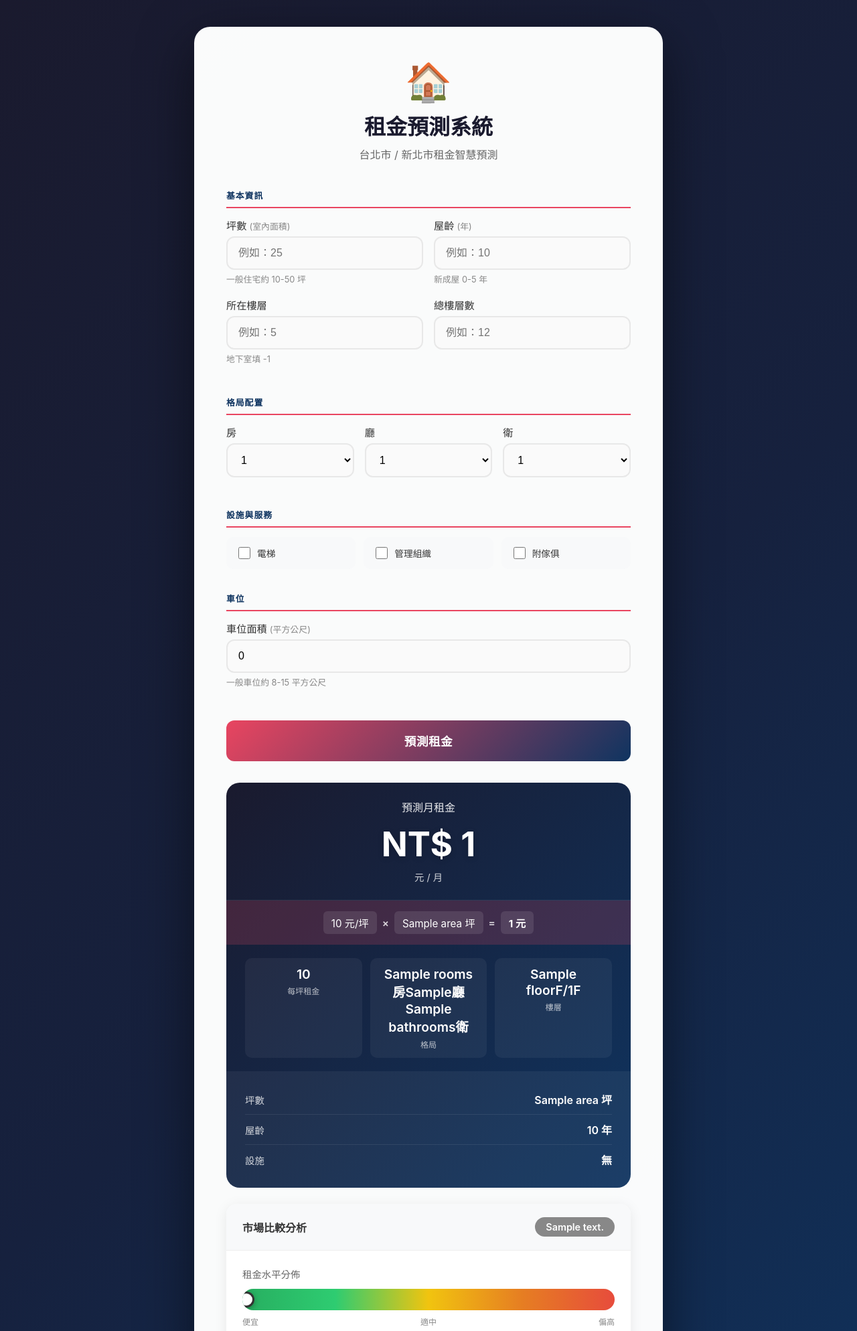
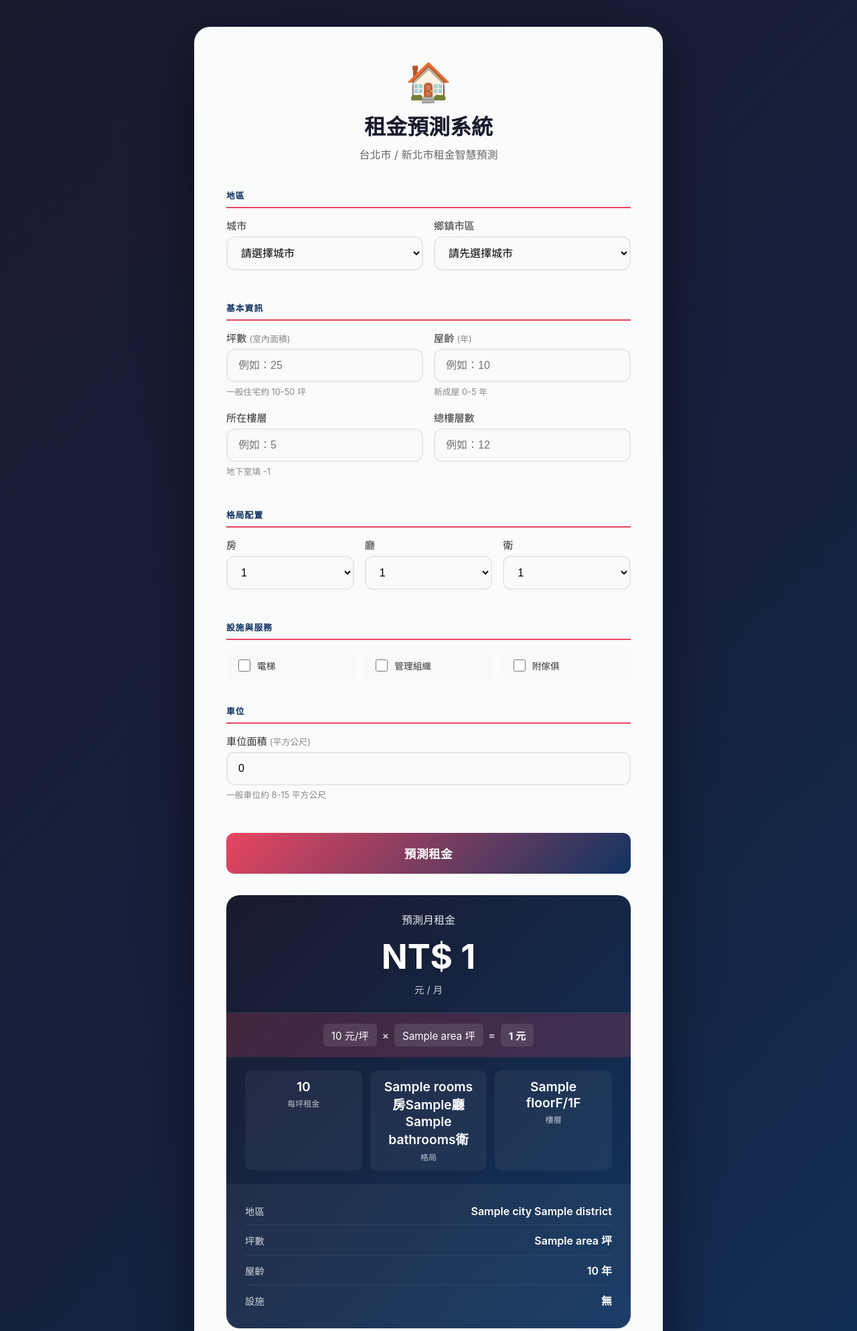
Before and after one commit to Dmg0920/Rent_Prediction, a Django app: template webapp/templates/home.html in a window 1280 px wide. Shown: the top 1988 px of the page at 67% size. Run offline with Django 4.2, Linux system fonts and the light colour scheme; the template is opened without the code that fills it: most values are stand-ins (such as "Sample title", 1, 10 or a date in 2020).

Commit message:
Add location (city/district) feature to prediction model
- Retrain Random Forest model with city and district one-hot encoded features
- Model R² improved from 0.67 to 0.82 (+22.66%)
- Add location_info.pkl for city/district dropdown data
- Update views.py to handle location input and generate one-hot features
- Update home.html with dynamic city/district dropdowns
- Add JavaScript for cascading district selection based on city

Co-Authored-By: Claude Opus 4.5 <noreply@anthropic.com>

```diff
--- a/webapp/templates/home.html
+++ b/webapp/templates/home.html
@@ -548,6 +548,29 @@
         <form method="POST" id="predictForm">
             {% csrf_token %}
 
+            <!-- 地區 -->
+            <div class="section">
+                <div class="section-title">地區</div>
+
+                <div class="form-row">
+                    <div class="form-group">
+                        <label for="city">城市</label>
+                        <select id="city" name="city" required>
+                            <option value="">請選擇城市</option>
+                            <option value="台北市">台北市</option>
+                            <option value="新北市">新北市</option>
+                        </select>
+                    </div>
+
+                    <div class="form-group">
+                        <label for="district">鄉鎮市區</label>
+                        <select id="district" name="district" required>
+                            <option value="">請先選擇城市</option>
+                        </select>
+                    </div>
+                </div>
+            </div>
+
             <!-- 基本資訊 -->
             <div class="section">
                 <div class="section-title">基本資訊</div>
@@ -691,6 +714,10 @@
 
             <div class="result-details">
                 <div class="detail-row">
+                    <span class="detail-label">地區</span>
+                    <span class="detail-value">{{ result.city }} {{ result.district }}</span>
+                </div>
+                <div class="detail-row">
                     <span class="detail-label">坪數</span>
                     <span class="detail-value">{{ result.area }} 坪</span>
                 </div>
@@ -788,12 +815,34 @@
 
         <div class="model-info">
             模型：<strong>Random Forest</strong> |
-            準確度：<strong>R² = 0.67</strong> |
+            準確度：<strong>R² = 0.82</strong> |
             資料來源：<strong>實價登錄</strong>
         </div>
     </div>
 
     <script>
+        // 地區資料
+        const districtsByCity = {{ districts_by_city|safe }};
+
+        // 城市選擇變更時更新鄉鎮市區
+        document.getElementById('city').addEventListener('change', function() {
+            const city = this.value;
+            const districtSelect = document.getElementById('district');
+
+            // 清空現有選項
+            districtSelect.innerHTML = '<option value="">請選擇鄉鎮市區</option>';
+
+            if (city && districtsByCity[city]) {
+                const districts = districtsByCity[city].sort();
+                districts.forEach(function(district) {
+                    const option = document.createElement('option');
+                    option.value = district;
+                    option.textContent = district;
+                    districtSelect.appendChild(option);
+                });
+            }
+        });
+
         // Checkbox styling
         document.querySelectorAll('.checkbox-item').forEach(function(item) {
             const checkbox = item.querySelector('input[type="checkbox"]');
@@ -802,7 +851,6 @@
                 item.classList.toggle('checked', this.checked);
             });
 
-            // Initialize state
             if (checkbox.checked) {
                 item.classList.add('checked');
             }
```
Also changed, not shown: webapp/predictor/views.py (+38 -32 lines), 2 other files.
